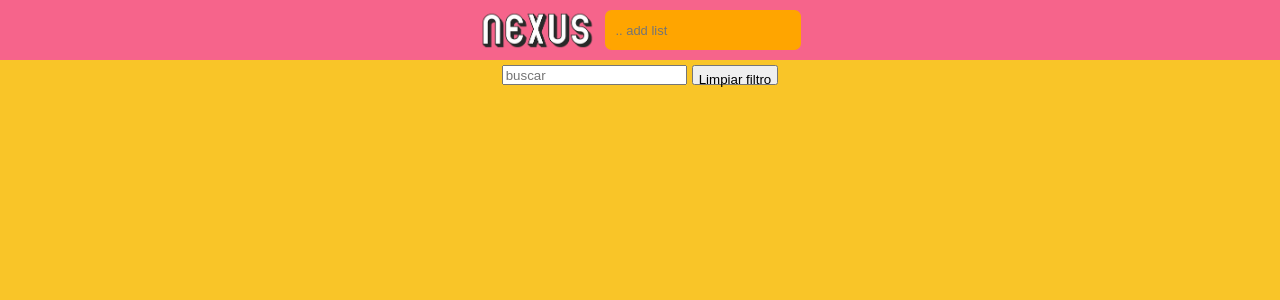
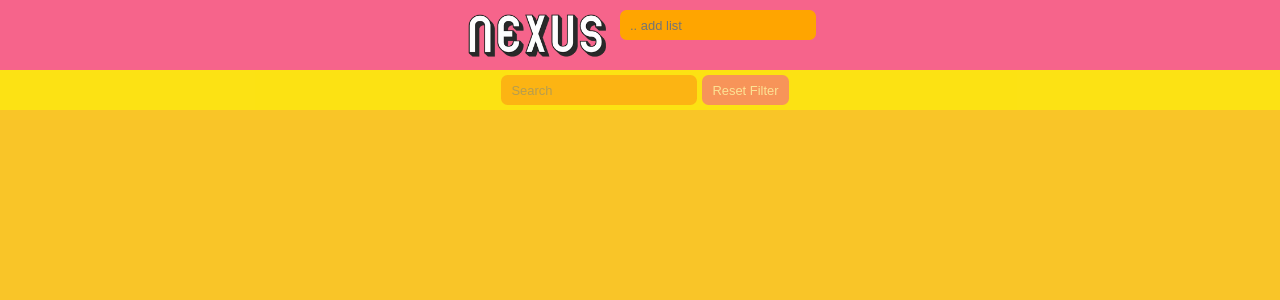
Before and after one commit to ArturoPardo/nexus, an Angular app: page / in a window 1280 px wide. Shown: the top 300 px of the page. Built offline with nearby package versions, Linux system fonts and the light colour scheme.

Commit message:
fix css filter

```diff
--- a/src/app/crear/crear.component.css
+++ b/src/app/crear/crear.component.css
@@ -3,19 +3,20 @@
   background-color:#f6648b;
   display: flex;
   justify-content:center;
-  height: 60px;
+  height: 70px;
   padding: 10px;
   }
   header img{
-  height: 40px;
+  height: 50px;
   }
   input{
     background-color: orange;
     border:none;
     margin-left:10px;
-    padding: 10px;
+    padding: 5px 10px;
     border-radius: .5em;
     font-size: 0.9em;
+    height: 30px;
   }
   input:focus {
     outline: 0;
--- a/src/app/filtrar/filtrar.component.css
+++ b/src/app/filtrar/filtrar.component.css
@@ -3,8 +3,30 @@
     justify-content: center;
     height: 30px;
     padding: 5px;
+    box-sizing: content-box;
+    background-color:yellow;
+    opacity:0.5 ;
   }
  button{
     margin-left: 5px;
     padding: 5px;
   }
+  input{
+    background-color: orange;
+    border:none;
+    margin-left:10px;
+    padding: 10px;
+    border-radius: .5em;
+    font-size: 0.9em;
+  }
+  input:focus {
+    outline: 0;
+    }
+    button{
+      border-radius: .5em;
+      background-color: #f6648b;
+      color:white;
+      border:none;
+      padding: 5px 10px;
+      font-size: 0.9em;
+    }
--- a/src/app/filtrar/filtrar.component.html
+++ b/src/app/filtrar/filtrar.component.html
@@ -1,4 +1,3 @@
 <section class="filtro">
-    <input type="text" [(ngModel)]="queryText" placeholder="buscar" (keyup)="buscar()" /> <button (click)="borrar()">Limpiar filtro</button>
-
+    <input type="text" [(ngModel)]="queryText" placeholder="Search" (keyup)="buscar()" /> <button (click)="borrar()">Reset Filter</button>
   </section>
--- a/src/app/filtrar/filtrar.component.ts
+++ b/src/app/filtrar/filtrar.component.ts
@@ -11,14 +11,9 @@ export class FiltrarComponent  {
   queryText: string = '';
   buscar() {
     this.nuevaQuery.emit(this.queryText);
-
   }
   borrar() {
     this.reset.emit();
     this.queryText = '';
-
-
-
   }
-
 }
```
